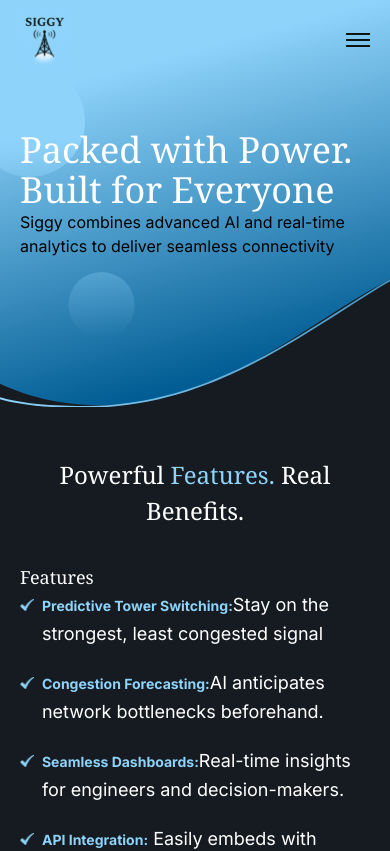
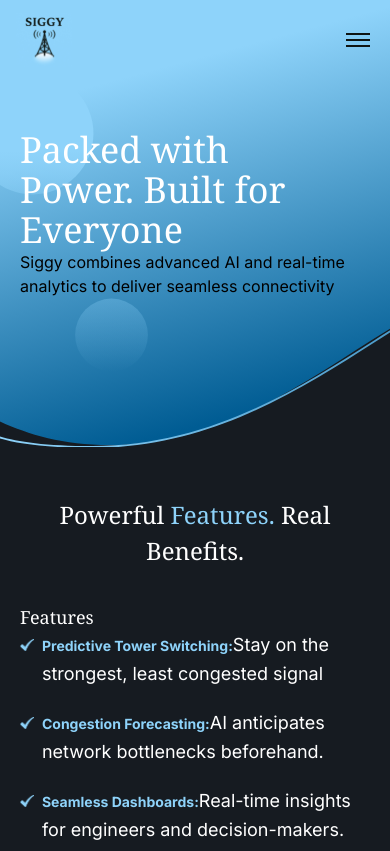
Before and after one commit to developeritexpert/siggi_ai_main, a Next.js app: page /features in a window 390 px wide. Shown: the top 851 px of the page. Built offline with nearby package versions, Linux system fonts and the light colour scheme.

Commit message:
adding changes feature section

```diff
--- a/app/components/featuresComponents/FeatureHero.tsx
+++ b/app/components/featuresComponents/FeatureHero.tsx
@@ -5,7 +5,7 @@
       <section className="w-full pb-[149px] px-[20px] pt-[130px] md:pt-[226px] md:pb-[178px] 2xl:pb-[201px] 2xl:bg-bottom  md:px-[60px]
              bg-[url('/assests/HeroSection.svg')]  bg-no-repeat bg-cover ">
              <div className="container mx-auto">
-             <h1 className="text-[36px] leading-[40px]   max-w-[295px] md:text-[90px] md:leading-[89px] max-w-[665px] font-normal text-white">
+             <h1 className="text-[36px] leading-[40px]   max-w-[295px] md:text-[90px] md:leading-[89px] md:max-w-[665px] font-normal text-white">
                 Packed with Power. Built for Everyone
              </h1>
              <p className="font-normal leading-[24px] mt:[16px] text-[16px] md:text-[18px] md:leading-[28px] max-w-[524px] md:mt-[18px]">
```
